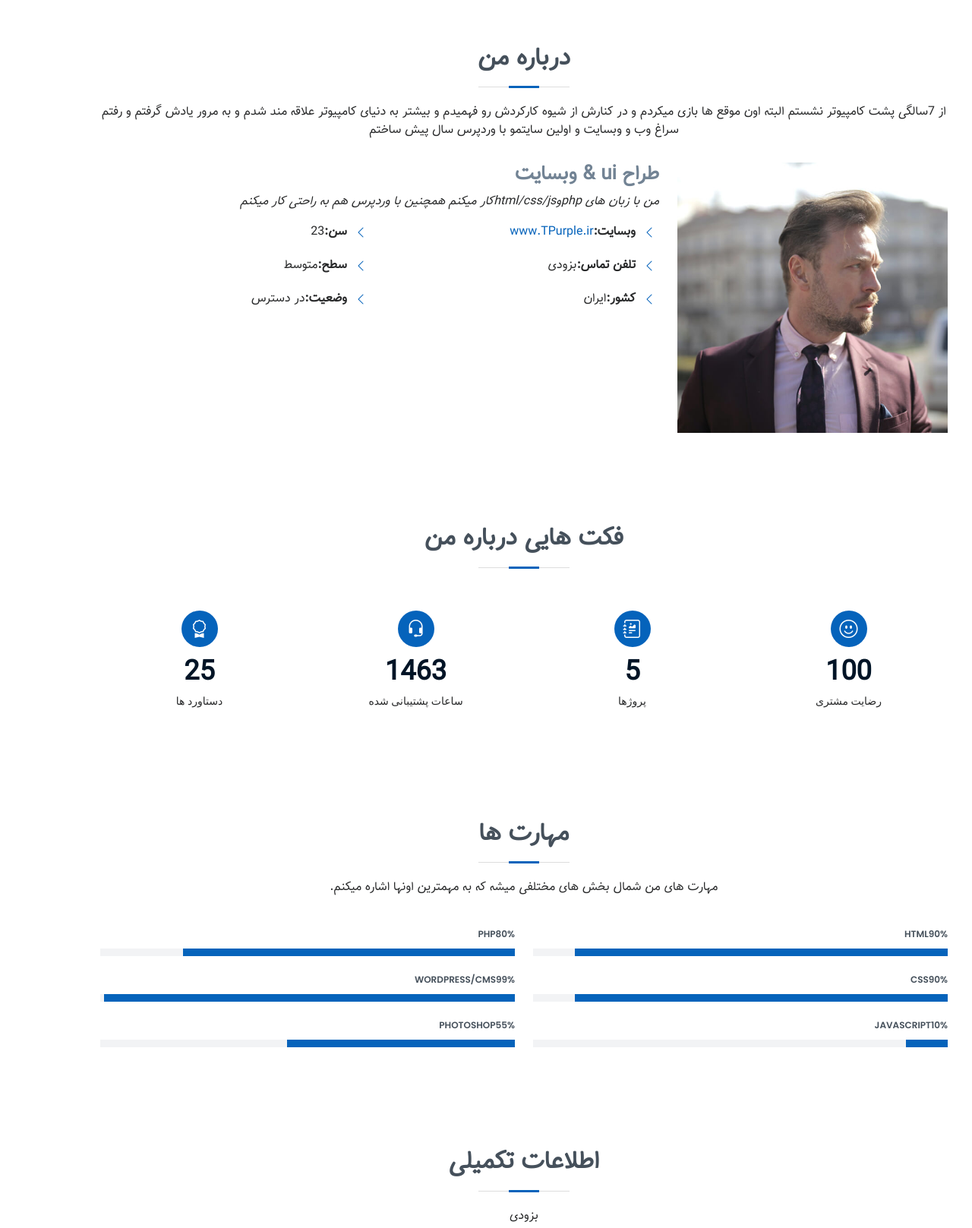
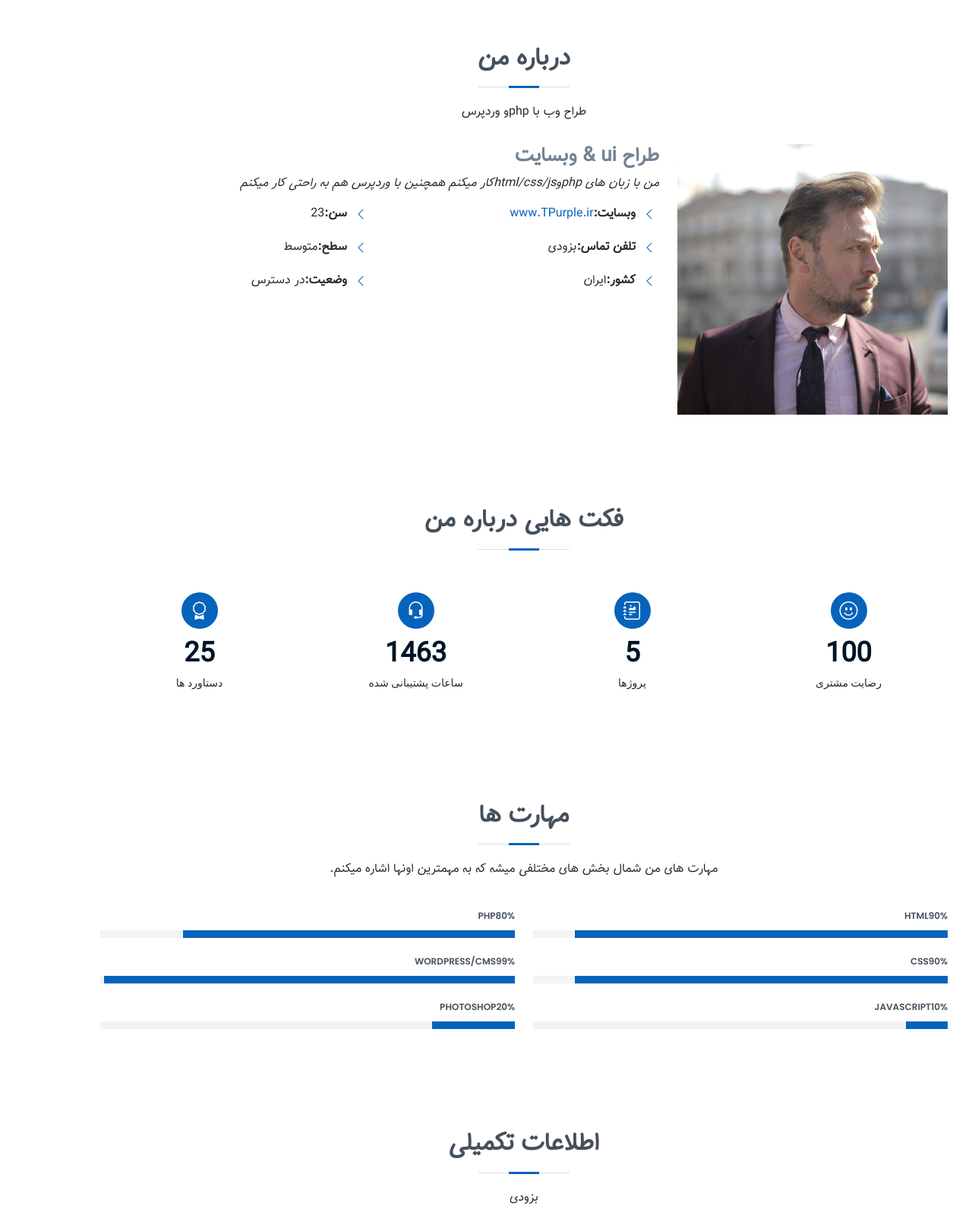
Before and after one commit to younesdevil/my-resume, a plain HTML site: page index.html in a window 1280 px wide. Shown: the part 802-2419 px from the top of the page at 76% size. Drawn offline with Linux system fonts and the light colour scheme.

Commit message:
V.1.0.1 = bakhsh haye tozihat viraiesh shod

```diff
--- a/index.html
+++ b/index.html
@@ -80,7 +80,11 @@
 
         <div class="section-title">
           <h2>درباره من</h2>
-           <p>از 7سالگی پشت کامپیوتر نشستم البته اون موقع ها بازی میکردم و در کنارش از شیوه کارکردش رو فهمیدم و بیشتر به دنیای کامپیوتر علاقه مند شدم و به مرور یادش گرفتم و رفتم سراغ وب و وبسایت و  اولین سایتمو با وردپرس سال پیش ساختم</p>
+          <p>
+            طراح وب با phpو وردپرس
+          <br>
+
+          </p>
         </div>
 
         <div class="row">
@@ -219,9 +223,9 @@
             </div>
 
             <div class="progress">
-              <span class="skill">Photoshop <i class="val">55%</i></span>
+              <span class="skill">Photoshop <i class="val">20%</i></span>
               <div class="progress-bar-wrap">
-                <div class="progress-bar" role="progressbar" aria-valuenow="55" aria-valuemin="0" aria-valuemax="100"></div>
+                <div class="progress-bar" role="progressbar" aria-valuenow="20" aria-valuemin="0" aria-valuemax="100"></div>
               </div>
             </div>
 
@@ -318,7 +322,7 @@
                 <i class="bi bi-wordpress"></i>
               </div>
               <h4><a href="">وردپرس</a></h4>
-              <p> طراحی سایت با وردپرس + المنتور با کمترین هزینه </p>
+              <p> طراحی سایت با وردپرس + المنتور با کمترین هزینه  و بهترین کیفیت</p>
             </div>
           </div>
 
```
